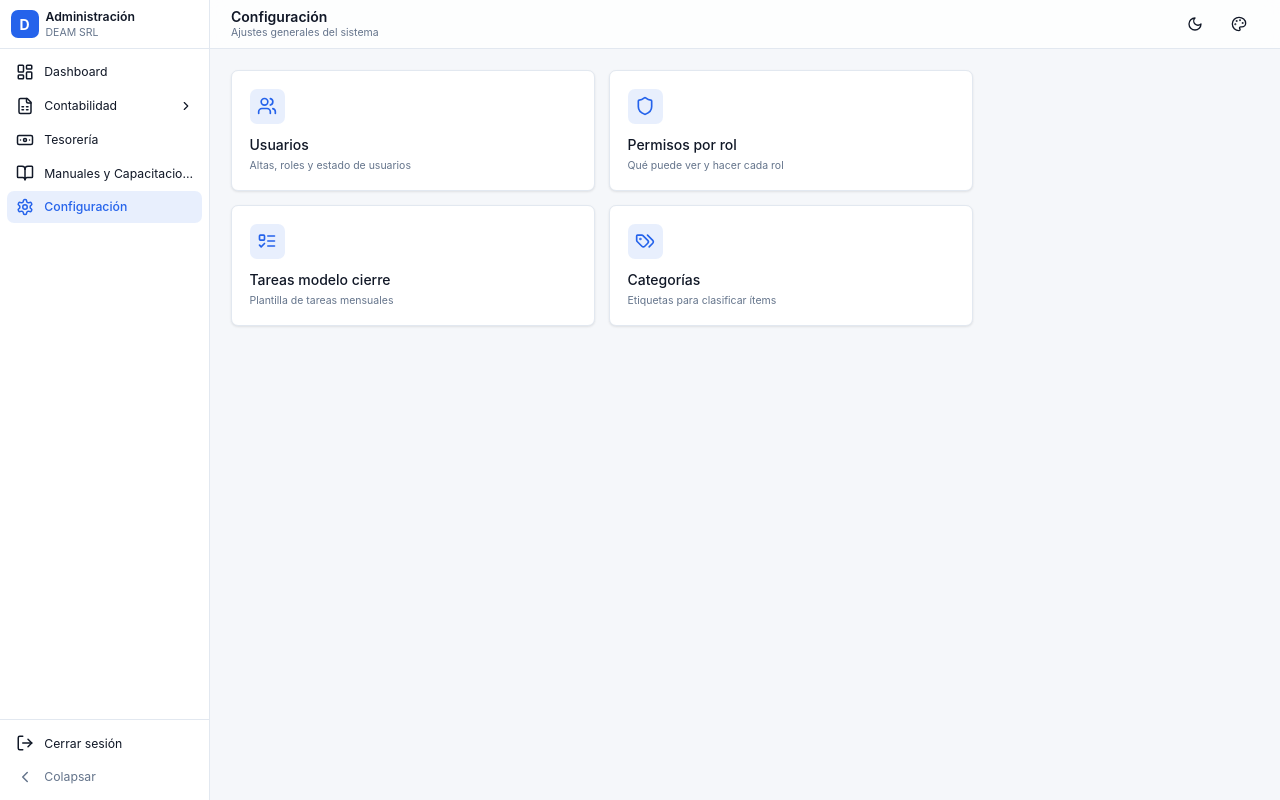
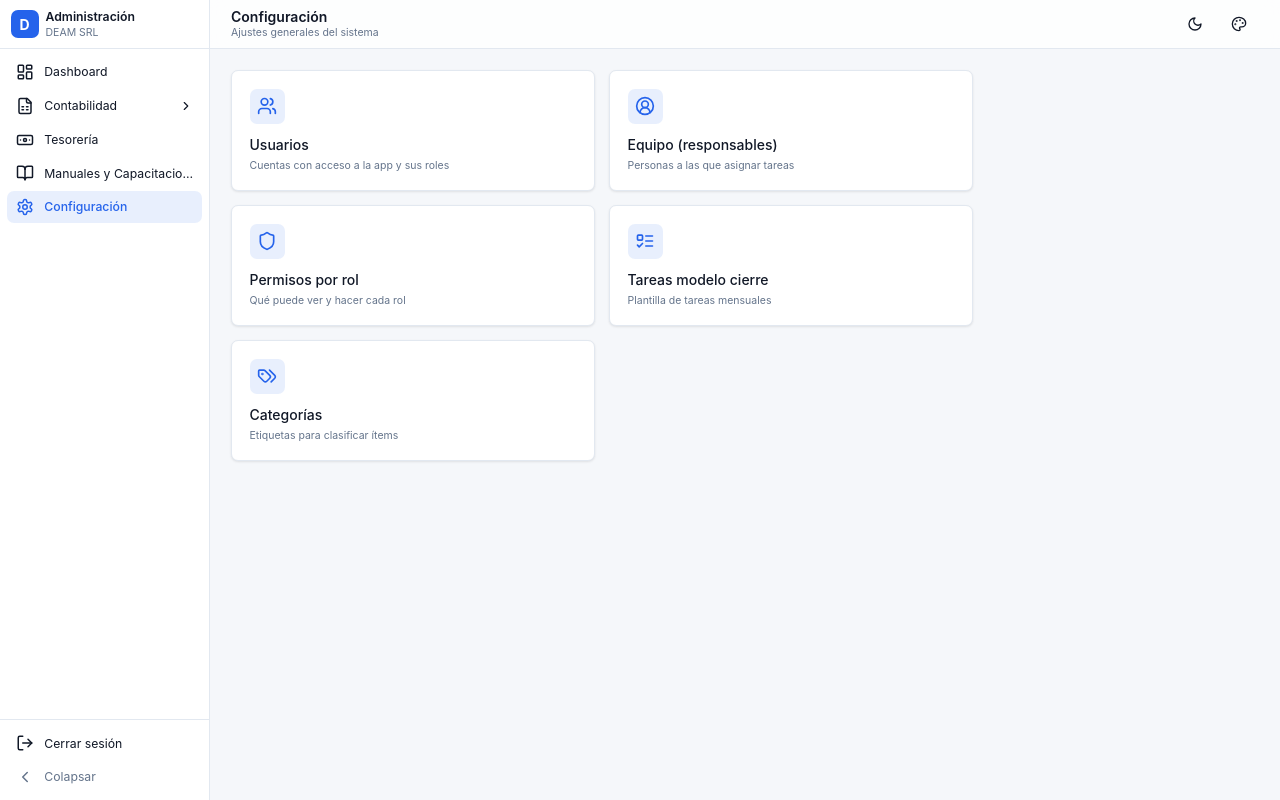
Before and after one commit to alejandrogomez-code/Administraci-n---DEAM, a Next.js app: page /configuracion in a window 1280 px wide. Built offline with nearby package versions, Linux system fonts and the light colour scheme.

Commit message:
Update page.tsx

```diff
--- a/src/app/configuracion/page.tsx
+++ b/src/app/configuracion/page.tsx
@@ -1,13 +1,14 @@
 import Link from 'next/link';
-import { ListTodo, Shield, Tags, Users } from 'lucide-react';
+import { ListTodo, Shield, Tags, Users, UserCircle2 } from 'lucide-react';
 import AppShell from '@/components/AppShell';
 import TopBar from '@/components/TopBar';
 
 const items = [
-  { href: '/configuracion/usuarios',      label: 'Usuarios',             desc: 'Altas, roles y estado de usuarios', icon: Users },
-  { href: '/configuracion/permisos',      label: 'Permisos por rol',     desc: 'Qué puede ver y hacer cada rol',    icon: Shield },
-  { href: '/configuracion/tareas-modelo', label: 'Tareas modelo cierre', desc: 'Plantilla de tareas mensuales',     icon: ListTodo },
-  { href: '/configuracion/categorias',    label: 'Categorías',           desc: 'Etiquetas para clasificar ítems',   icon: Tags },
+  { href: '/configuracion/usuarios',      label: 'Usuarios',             desc: 'Cuentas con acceso a la app y sus roles', icon: Users },
+  { href: '/configuracion/equipo',        label: 'Equipo (responsables)', desc: 'Personas a las que asignar tareas',     icon: UserCircle2 },
+  { href: '/configuracion/permisos',      label: 'Permisos por rol',     desc: 'Qué puede ver y hacer cada rol',          icon: Shield },
+  { href: '/configuracion/tareas-modelo', label: 'Tareas modelo cierre', desc: 'Plantilla de tareas mensuales',           icon: ListTodo },
+  { href: '/configuracion/categorias',    label: 'Categorías',           desc: 'Etiquetas para clasificar ítems',         icon: Tags },
 ];
 
 export default function ConfigPage() {
```
